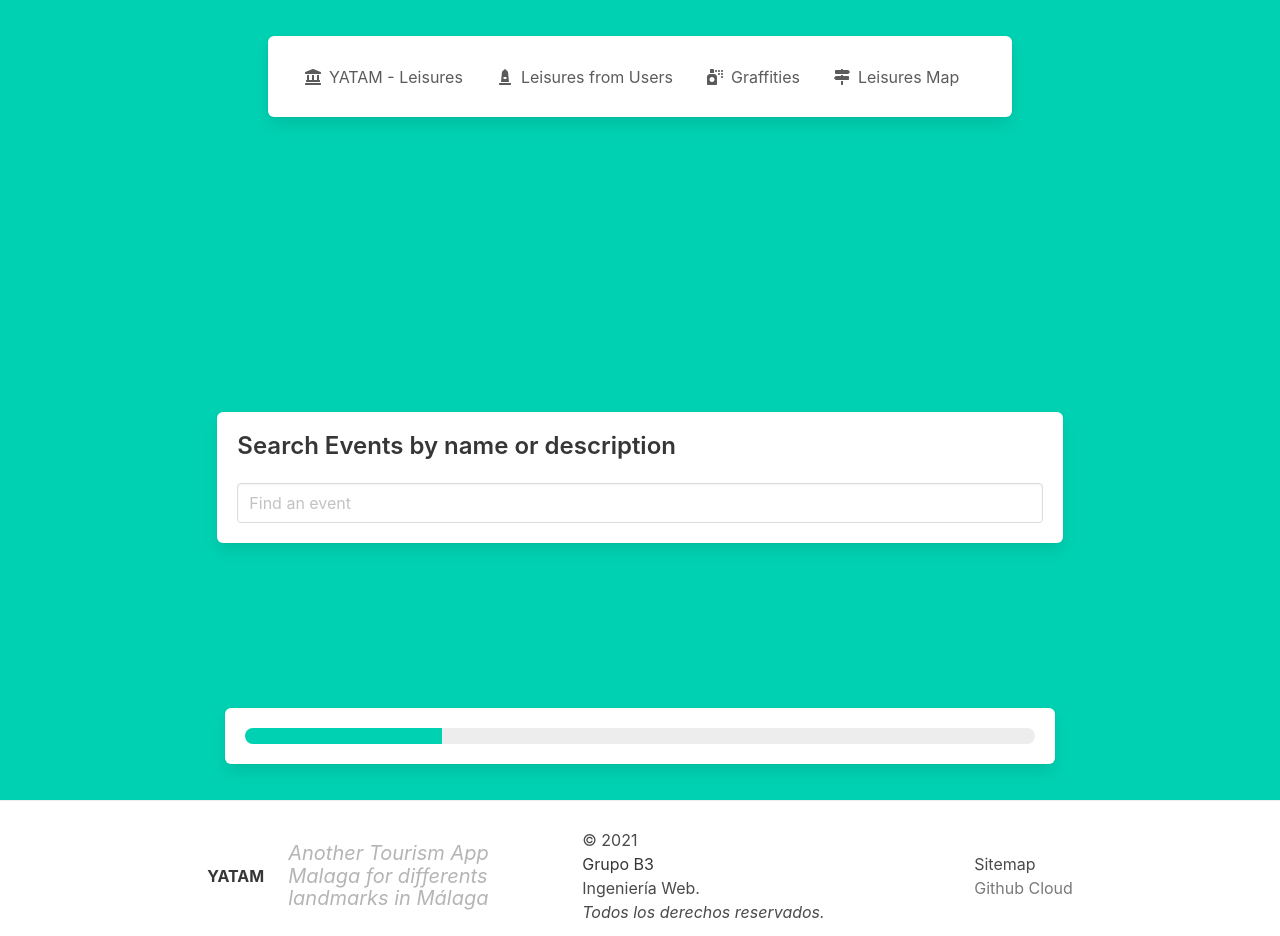
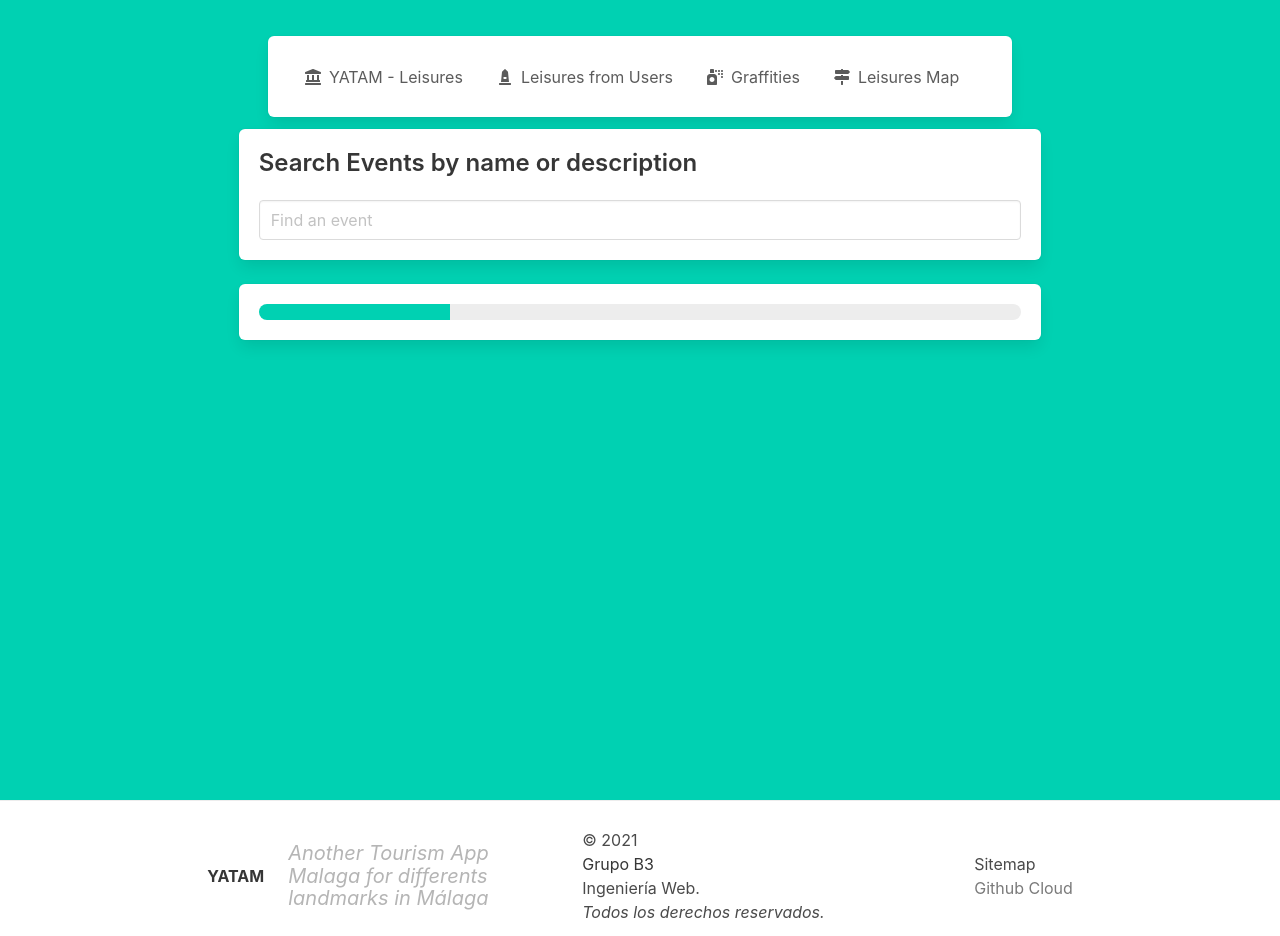
Before and after one commit to Shafledome/yatam-web-cloud, a Flask app: page /events in a window 1280 px wide. Shown: the part 56-992 px from the top of the page. Run offline with Flask 2, Linux system fonts and the light colour scheme; the visitor is signed in with stand-in values (Sample User, id 1); some libraries are stand-ins or nearby versions.

Commit message:
Dynamic image now works and container is-fluid stuff

```diff
--- a/templates/events.html
+++ b/templates/events.html
@@ -1,6 +1,6 @@
 {% extends 'base.html'%}
 {% block content %}
-<div class="block"></div>
+<div class="container is-fluid">
     <div class="columns">
         <div class="column is-8 is-offset-2">
             <div class="box">
@@ -13,12 +13,14 @@
             </div>
         </div>
     </div>
-
+    <div class="columns">
         <div class="column is-8 is-offset-2">
             <div class="box" id="mainBox">
                 <progress class="progress is-primary" max="100">30%</progress>
             </div>
             <a class="button is-danger is-large" id="top_button"onclick="top_function()">To the Top</a>
+        </div>
+    </div>
 </div>
 
 <script>
--- a/templates/weather.html
+++ b/templates/weather.html
@@ -1,12 +1,12 @@
 {% extends 'base.html'%}
 {% block content %}
-<div class="block"></div>
+<div class="container is-fluid">
   <div class="column is-8 is-offset-2">
     <div class="box">
       <article class="media">
         <div class="media-left">
           <figure class="image is-64x64">
-          <img class="image1" src='static/clear.svg' alt="Image">
+            <img class="image1" src="{{ url_for('static', filename = w.weather_code+'.svg') }}" alt="Image">
           </figure>
         </div>
         <div class="media-content">
@@ -21,5 +21,6 @@
       </article>
     </div>
   </div>
+</div>
 
 {% endblock %}
```
Lines whose indentation alone changed are shown as unchanged.
